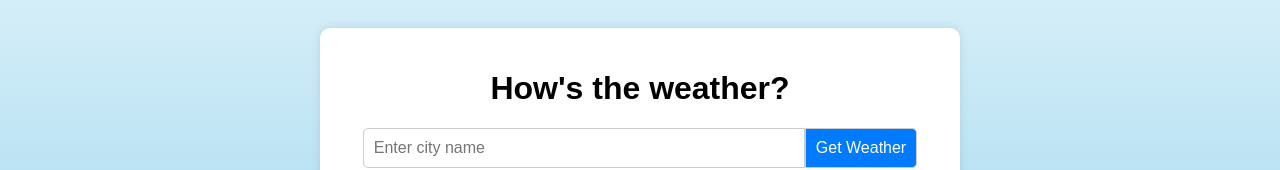
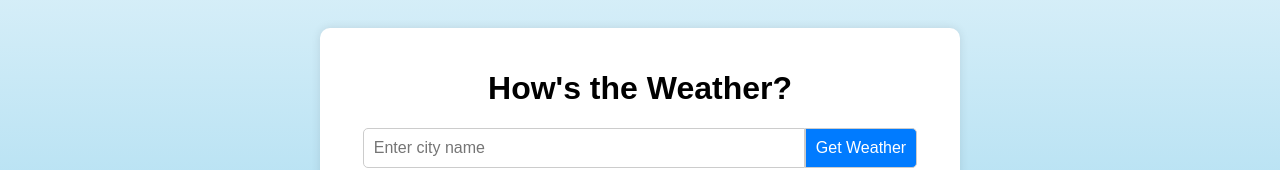
Before and after one commit to 0-Sasha-0/Weather-App, a plain HTML site: page index.html in a window 1280 px wide. Shown: the part 282-452 px from the top of the page. Drawn offline with Linux system fonts and the light colour scheme.

Commit message:
Update index.html

```diff
--- a/index.html
+++ b/index.html
@@ -8,7 +8,7 @@
 </head>
 <body>
   <div class="container">
-    <h1>How's the weather?</h1>
+    <h1>How's the Weather?</h1>
     <form id="weatherForm">
       <input type="text" id="cityInput" placeholder="Enter city name" required>
       <button type="submit">Get Weather</button>
```
